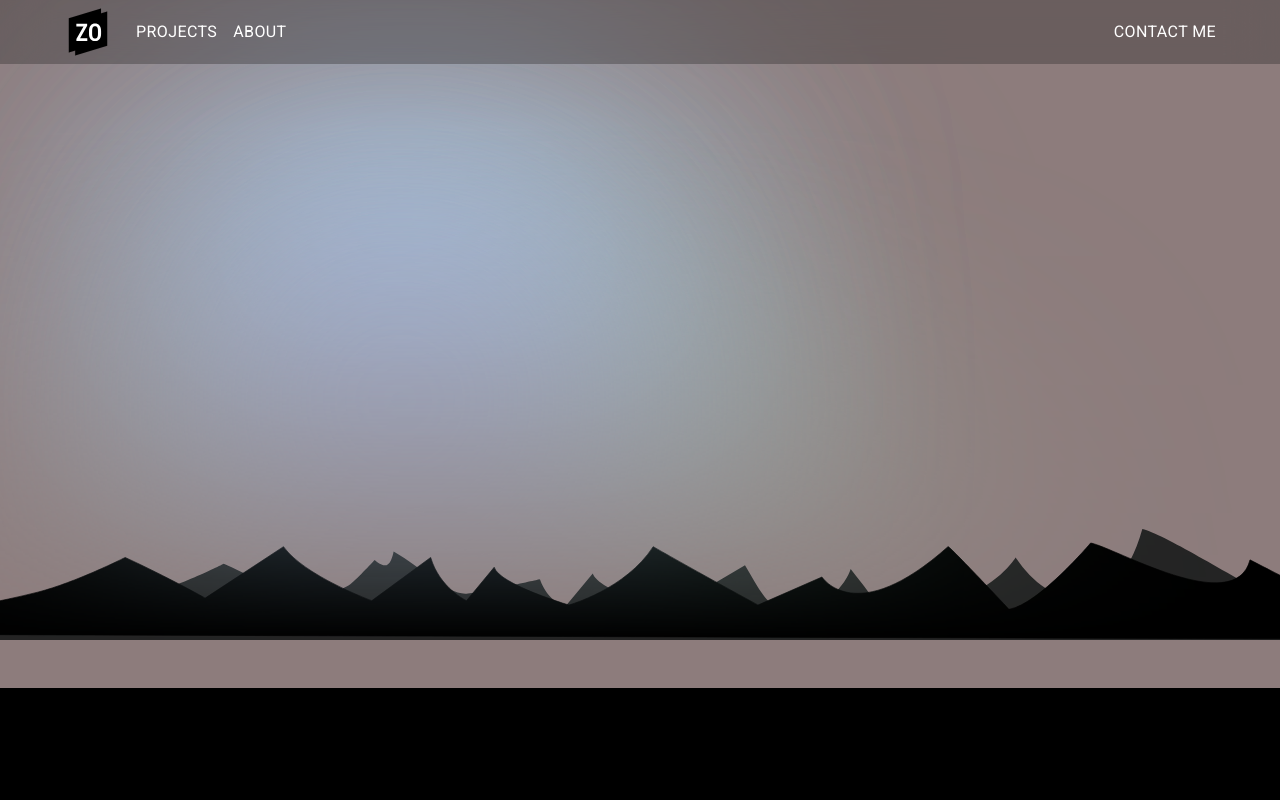
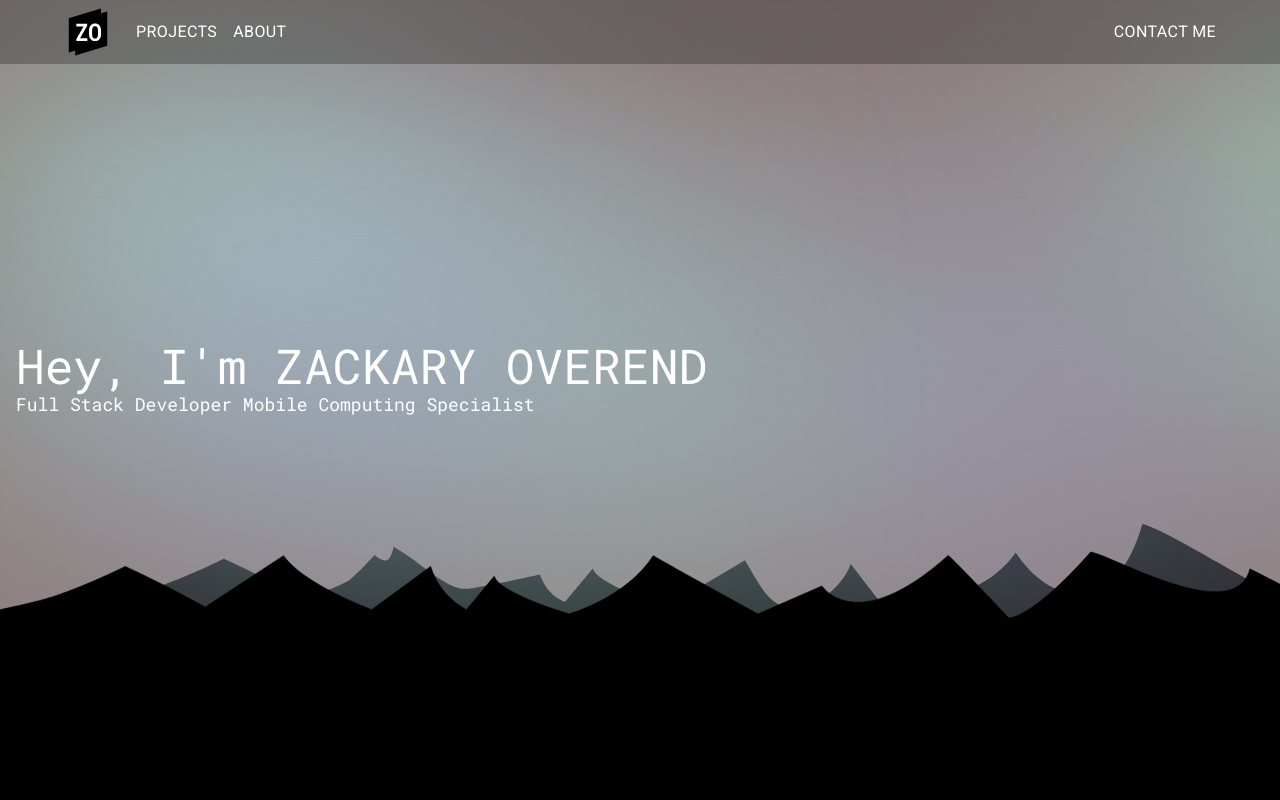
Before and after one commit to ZackOverend/web-portfolio-2025, a Next.js app: page / in a window 1280 px wide. Shown: the top 800 px of the page. Built offline with nearby package versions, Linux system fonts and the light colour scheme.

Commit message:
Hero page added

```diff
--- a/src/app/page.tsx
+++ b/src/app/page.tsx
@@ -1,16 +1,23 @@
+"use client"
+
 import Navbar from "@/components/navbar";
 import Orbs from "@/components/orbs";
 import Mountains from "@/components/mountains";
+import HeroText from "@/components/hero-text";
+import { motion } from "framer-motion";
+
 
 export default function Home() {
   return (
     <main className="w-screen h-[200vh] flex flex-col">
       <Navbar />
-      <section className="relative w-screen h-[80vh] z-0">
+      <section className="relative w-screen h-[95vh] z-0">
+
+        <HeroText />
         <Orbs />
         <Mountains />
       </section>
-      <section className="bg-black mt-12 h-[100vh] relative"></section>
+      <section className="bg-black -mt-2 h-[100vh] relative"></section>
     </main>
   );
 }
--- /dev/null
+++ b/src/components/hero-text.tsx
@@ -0,0 +1,33 @@
+"use client";
+
+import Image from "next/image";
+import { motion, useTransform, useScroll } from "framer-motion";
+
+export default function HeroText() {
+  // Get the scroll position from Framer Motion
+  const { scrollY } = useScroll()
+
+
+  // Define a parallax range for the foreground mountains
+  const y = useTransform(scrollY, [0, 1000], ["0vh", "-30vh"]); // Moves 5% of the viewport height
+
+  return (
+    <motion.div
+    className="absolute inset-0 flex flex-wrap items-center justify-center sm:justify-start z-50 min-w-[75vw] px-4 pointer-events-none"
+    style={{y}}
+    initial={{ opacity: 0, y: 15 }}
+    animate={{ opacity: 1, y: 0 }}
+    transition={{
+      duration: 1.5,
+      ease: "easeIn",
+    }}
+    >
+      <h1 className="text-2xl sm:text-5xl text-white text-center">
+        Hey, I'm ZACKARY OVEREND
+        <p className="text-lg text-left">Full Stack Developer
+        Mobile Computing Specialist</p>
+      </h1>
+
+    </motion.div>
+  );
+}
--- a/src/components/mountains.tsx
+++ b/src/components/mountains.tsx
@@ -1,33 +1,43 @@
+"use client";
+
 import Image from "next/image";
+import { motion, useTransform, useScroll } from "framer-motion";
 
 export default function Mountains() {
+  // Get the scroll position from Framer Motion
+  const { scrollY } = useScroll()
+
+
+  // Define a parallax range for the foreground mountains
+  const y = useTransform(scrollY, [0, 1000], ["0vh", "10vh"]); // Moves 5% of the viewport height
+
   return (
     <div className="relative w-full h-auto">
       {/* Back Mountain */}
-      <div className="absolute bottom-0 w-full -z-10 pointer-events-none">
+      <div className="absolute w-full bottom-4 left-0 -z-10 pb-12 pointer-events-none">
         <Image
           src="/shapes/mountains-back.svg"
           alt="Mountains Back"
-          layout="responsive"
           width={1440}
           height={320}
-          className="w-screen"
+          className="w-full"
           priority
         />
       </div>
 
-      {/* Front Mountain */}
-      <div className="absolute bottom-0 w-full z-0 pointer-events-none">
+      {/* Front Mountain with Parallax */}
+      <motion.div
+        className="absolute bottom-0 w-full z-10 pointer-events-none" style={{y}}
+      >
         <Image
           src="/shapes/mountains-front.svg"
           alt="Mountains Front"
-          layout="responsive"
           width={1440}
           height={320}
-          className="w-screen"
+          className="w-full"
           priority
         />
-      </div>
+      </motion.div>
     </div>
   );
 }
--- a/src/components/orbs.tsx
+++ b/src/components/orbs.tsx
@@ -1,5 +1,5 @@
 "use client"
-import { motion } from "framer-motion";
+import { motion, useScroll, useSpring, useTransform } from "framer-motion";
 import { useRef, useState, useEffect } from "react";
 
 export default function Orbs() {
@@ -23,12 +23,12 @@ export default function Orbs() {
   };
 
   const orbs = [
-    { style: greenOrb, id: "green1", position: { x: 200, y: 400 }},
-    { style: greenOrb, id: "green2", position: { x: 200, y: 200 } },
+    { style: greenOrb, id: "green1", position: { x: 1200, y: 40 }},
+    { style: greenOrb, id: "green2", position: { x: 0, y: 80 } },
     { style: greenOrb, id: "green3", position: { x: 300, y: 300 } },
-    { style: greenOrb, id: "green4", position: { x: 500, y: 500 } },
-    { style: blueOrb, id: "blue1", position: { x: 200, y: 200 } },
-    { style: blueOrb, id: "blue2", position: { x: 200, y: 200 } },
+    { style: greenOrb, id: "green4", position: { x: 500, y: 300 } },
+    { style: blueOrb, id: "blue1", position: { x: 800, y: 280 } },
+    { style: blueOrb, id: "blue2", position: { x: 150, y: 200 } },
   ];
 
   useEffect(() => {
@@ -36,8 +36,15 @@ export default function Orbs() {
     setIsTouch(isTouchScreen);
   }, []);
 
+  const { scrollYProgress } = useScroll();
+  const y = useTransform(scrollYProgress, [0, 1], [-0, 50]);
+
+
   return (
-    <div ref={containerRef} className="mask-gradient relative w-full h-full overflow-hidden z-50">
+    <div ref={containerRef} className="mask-gradient relative w-full h-full overflow-hidden z-10">
+      <motion.div
+        style={{y}}
+      >
       {orbs.map((orb) => (
         <motion.div
           key={orb.id}
@@ -51,11 +58,14 @@ export default function Orbs() {
           }}
           transition={{
             type: "spring",
-            stiffness: 85,
+            stiffness: 40,
             damping: 20,
+            duration: 0.001,
+            ease: "easeInOut"
           }}
         />
       ))}
+    </motion.div>
     </div>
   );
 }
```
Also changed, not shown: public/shapes/mountains-back.svg, public/shapes/mountains-front.svg.
